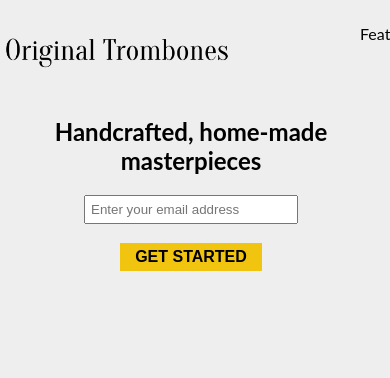
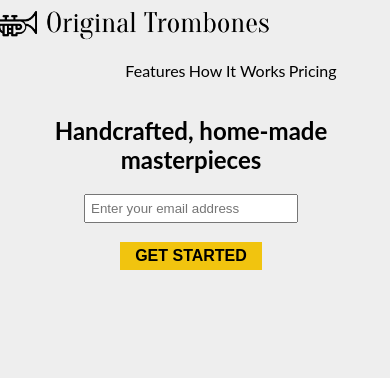
Before and after one commit to Mrkhalilimitik/Microverse, a plain HTML site: page index.html in a window 390 px wide. Shown: the top 378 px of the page. Drawn offline with Linux system fonts and the light colour scheme.

Commit message:
tekes commit

```diff
--- a/css/style.css
+++ b/css/style.css
@@ -14,14 +14,14 @@ header {
   width: 100%;
 }
 
-#header-img {
+#logo #header-img {
   height: 100%;
   width: 100%;
   margin-top: 0;
   position: relative;
   left: -90px;
   max-width: 300px;
-  float: left;
+  margin: auto;
 }
 
 nav ul {
@@ -31,22 +31,23 @@ nav ul {
   flex-direction: row;
   justify-content: space-around;
 }
-#video{
-  display:block;
+
+#video {
+  display: block;
   margin: 100px auto;
-  padding:30px;
+  padding: 30px;
   text-align: center;
 }
-#form{
+#form {
   display: block;
   margin: auto;
   text-align: center;
 }
-#email{
+#email {
   padding: 5px;
-  width:200px;
+  width: 200px;
 }
-#submit{
+#submit {
   background-color: #f1c40f;
   padding: 5px 15px 5px 15px;
   font-weight: 800;
@@ -54,3 +55,21 @@ nav ul {
   border-radius: 1px solid black;
   font-size: 1em;
 }
+
+@media screen and (max-width: 600px) {
+  #header-img {
+    height: 50%;
+    width: 50%;
+    margin-top: 0;
+    position: relative;
+    max-width: 300px;
+  }
+  #header {
+    flex-wrap: wrap;
+  }
+  nav ul {
+    list-style: none;
+    display: flex;
+    width: 55vw;
+  }
+}
--- a/index.html
+++ b/index.html
@@ -10,7 +10,11 @@
 
 <body>
     <header id="header">
+        <div id="logo">
             <img src="images/product-landing-page-logo.png" id="header-img">
+
+        </div>
+        <div id="navbar">
             <nav id="nav-bar">
                 <ul>
                     <li>
@@ -30,6 +34,9 @@
                     </li>
                 </ul>
             </nav>
+        </div>
+
+
     </header>
     <form id="form" action="https://www.freecodecamp.com/email-submit">
         <h2>Handcrafted, home-made masterpieces</h2>
@@ -38,7 +45,10 @@
         <input id="submit" type="submit" value="GET STARTED">
     </form>
     <div id="video">
-        <iframe width="560" height="315" src="https://www.youtube.com/embed/y8Yv4pnO7qc" title="YouTube video player" frameborder="0" allow="accelerometer; autoplay; clipboard-write; encrypted-media; gyroscope; picture-in-picture" allowfullscreen></iframe>
+        <iframe width="560" height="315" src="https://www.youtube.com/embed/y8Yv4pnO7qc" title="YouTube video player"
+            frameborder="0"
+            allow="accelerometer; autoplay; clipboard-write; encrypted-media; gyroscope; picture-in-picture"
+            allowfullscreen></iframe>
     </div>
 </body>
 
```
Lines whose indentation alone changed are shown as unchanged.
